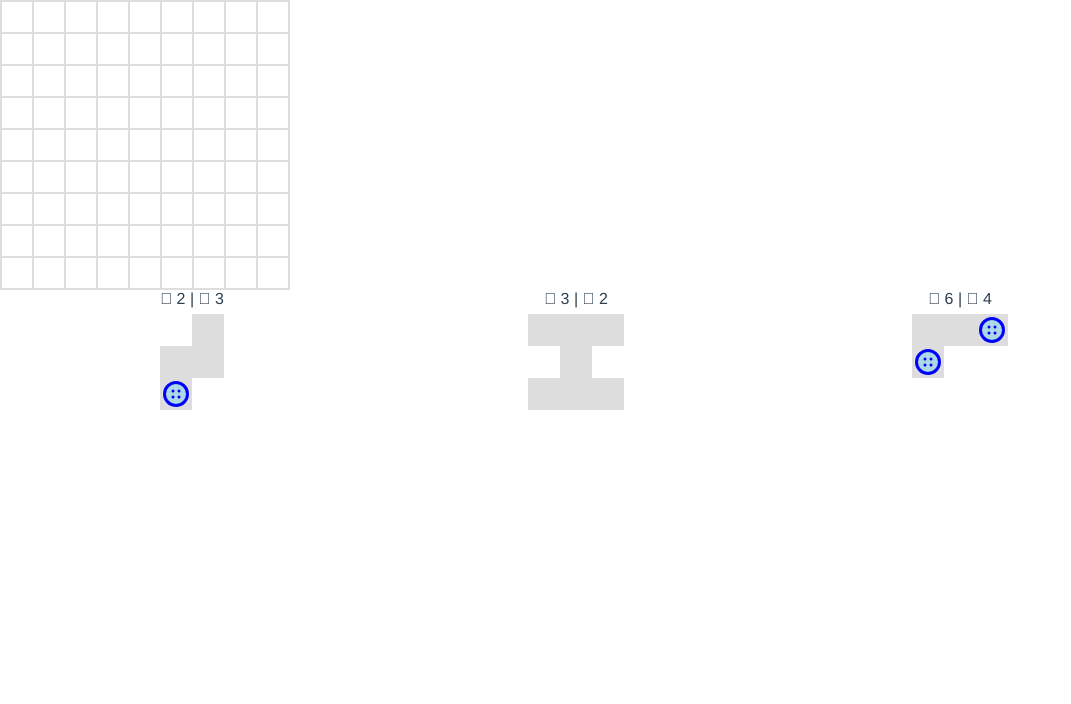
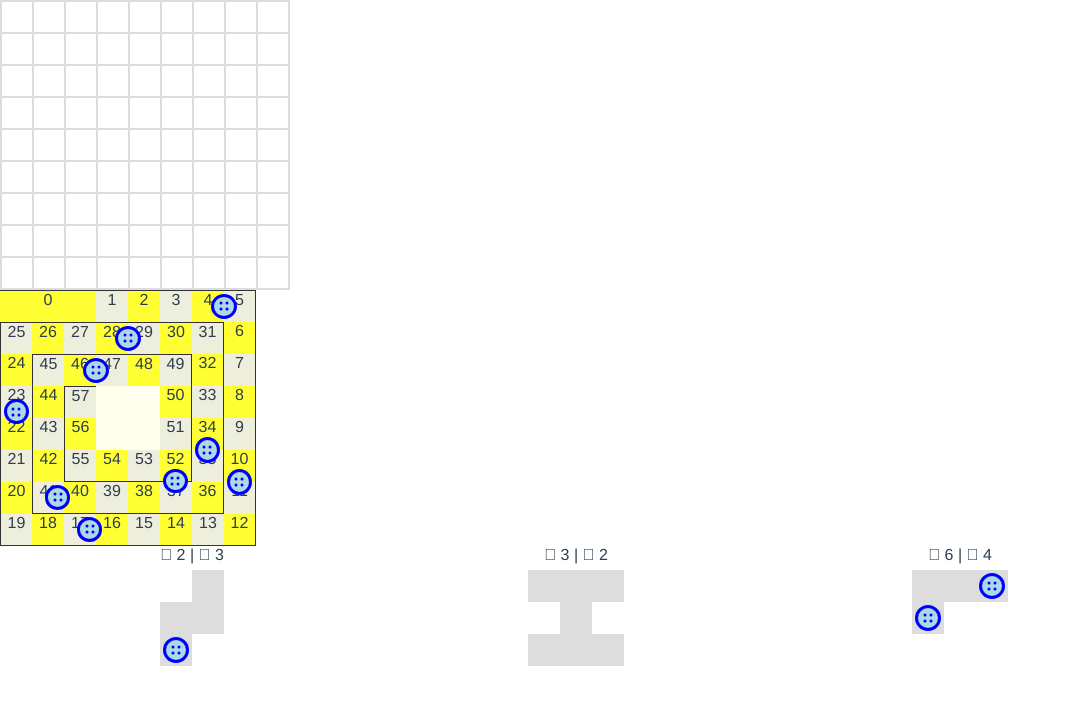
Before and after one commit to salmiak/patchwork, a Vue app: page / in a window 1280 px wide. Shown: the top 704 px of the page, without its empty margins (0-1071 px from the left). Built offline with nearby package versions, Linux system fonts and the light colour scheme.

Commit message:
Work on play board

```diff
--- a/src/App.vue
+++ b/src/App.vue
@@ -1,20 +1,23 @@
 <template>
   <div id="app">
-    <my-board :tile="tile" @tilestored="removeTileFromArray" />
+    <quilt-board :tile="tile" @tilestored="removeTileFromArray" />
+    <play-board />
     <tile-list :tile-id-array="tileIdArray" @tileselected="tileSelected" />
   </div>
 </template>
 
 <script>
 import _ from 'lodash'
-import MyBoard from './components/MyBoard.vue'
+import QuiltBoard from './components/QuiltBoard.vue'
+import PlayBoard from './components/PlayBoard.vue'
 import TileList from './components/TileList.vue'
 import tiles from './assets/tiles.json'
 
 export default {
   name: 'app',
   components: {
-    MyBoard,
+    QuiltBoard,
+    PlayBoard,
     TileList
   },
   data () {
--- a/src/assets/base.less
+++ b/src/assets/base.less
@@ -1,2 +1,2 @@
-@cells: 9;
+@quiltBoardCells: 9;
 @size: 32px;
--- /dev/null
+++ b/src/components/PlayBoard.vue
@@ -0,0 +1,174 @@
+<template lang="html">
+  <div id="playBoard">
+    <div v-for="(length, index) in sections" :key="`sec-${index}`" class="section">
+      <div v-for="cell in cells.splice(0,length)" :key="cell.index" :class="{tripple: cell.size === 3, button: cell.button}" class="cell">
+        {{cell.index}}
+        <div v-if="cell.button" class="button" />
+      </div>
+    </div>
+  </div>
+
+</template>
+
+<script>
+import _ from 'lodash'
+export default {
+  name: "PlayBoard",
+  computed: {
+    sections () {
+      return [6, 7, 7, 6, 6, 5, 5, 4, 4, 3, 3, 2]
+    },
+    cells () {
+      var cells = _.map(_.range(64), i => {
+        return {
+          index: i,
+          size: 1,
+          button: false
+        }
+      })
+      cells[0].size = 3
+      cells[4].button = true
+      cells[10].button = true
+      cells[16].button = true
+      cells[22].button = true
+      cells[28].button = true
+      cells[34].button = true
+      cells[40].button = true
+      cells[46].button = true
+      cells[52].button = true
+      return cells
+    }
+  }
+}
+</script>
+
+<style lang="less" scoped>
+@import '../assets/base.less';
+@cells: 8;
+@buttonSize: 80%;
+#playBoard {
+  width: @cells * @size;
+  height: @cells * @size;
+  background: #FFFFEE;
+  position: relative;
+  box-sizing: content-box;
+}
+.section {
+  display: flex;
+  position: absolute;
+  box-sizing: border-box;
+
+  &:nth-child(4n+1) .cell {
+    &:nth-child(2n) {
+      background: #EEEEDD;
+    }
+    border-top: 1px solid #333;
+    &:last-child {
+      border-right: 1px solid #333;
+    }
+    .button {
+      top: 50% - @buttonSize/2;
+      left: 100% - @buttonSize/2;
+    }
+  }
+  &:nth-child(4n+2) .cell {
+    &:nth-child(2n) {
+      background: #EEEEDD;
+    }
+    border-right: 1px solid #333;
+    &:last-child {
+      border-bottom: 1px solid #333;
+    }
+    .button {
+      top: 100% - @buttonSize/2;
+      left: 50% - @buttonSize/2;
+    }
+  }
+  &:nth-child(4n+3) .cell {
+    &:nth-child(2n+1) {
+      background: #EEEEDD;
+    }
+    border-bottom: 1px solid #333;
+    &:last-child {
+      border-left: 1px solid #333;
+    }
+    .button {
+      top: 50% - @buttonSize/2;
+      left: -100% + @buttonSize/2;
+    }
+  }
+  &:nth-child(4n+4) .cell {
+    &:nth-child(2n) {
+      background: #EEEEDD;
+    }
+    border-left: 1px solid #333;
+    &:last-child {
+      border-top: 1px solid #333;
+    }
+    .button {
+      top: -100% + @buttonSize/2;
+      left: 50% - @buttonSize/2;
+    }
+  }
+
+  &:nth-child(2n+2) {
+    width: @size;
+    flex-wrap: wrap;
+  }
+  &:nth-child(4n+3) {
+    flex-direction: row-reverse;
+  }
+  &:nth-child(4n+4) {
+    flex-direction: column-reverse;
+  }
+  &:nth-child(2) { top: @size; right: 0; }
+  &:nth-child(3) { bottom: 0; right: @size; }
+  &:nth-child(4) { top: @size; left: 0; }
+  &:nth-child(5) { top: @size; left: @size; }
+  &:nth-child(6) { top: @size*2; right: @size; }
+  &:nth-child(7) { bottom: @size; right: @size*2; }
+  &:nth-child(8) { top: @size*2; left: @size; }
+  &:nth-child(9) { top: @size*2; left: @size*2; }
+  &:nth-child(10) { top: @size*3; right: @size*2; }
+  &:nth-child(11) { bottom: @size*2; right: @size*3; }
+  &:nth-child(12) { top: @size*3; left: @size*2; }
+  &:nth-child(13) { top: @size*3; left: @size*3; }
+}
+.cell {
+  position: relative;
+  width: @size;
+  height: @size;
+  background: #FFFF33;
+  box-sizing: border-box;
+  &.tripple {
+    width: @size*3
+  }
+  .button {
+    display: block;
+    width: @buttonSize;
+    height: @buttonSize;
+    border-radius: 100%;
+    border: 3px solid blue;
+    background: lightblue;
+    position: absolute;
+    z-index: 100;
+    box-sizing: border-box;
+    &::before {
+      @holeSize: 3px;
+      content: '';
+      display: block;
+      width: @holeSize;
+      height: @holeSize;
+      border-radius: @holeSize*2;
+      background: blue;
+      box-shadow: 0 @holeSize*2 0 blue, @holeSize*2 @holeSize*2 0 blue, @holeSize*2 0 0 blue;
+      position: absolute;
+      top: 50%;
+      left: 50%;
+      transform: translate(-1.5*@holeSize,-1.5*@holeSize);
+      z-index: 150;
+      box-sizing: border-box;
+    }
+  }
+}
+</style>
--- a/src/components/MyBoard.vue
+++ b/src/components/QuiltBoard.vue
@@ -9,7 +9,7 @@
 <script>
 import _ from 'lodash'
 export default {
-  name: 'my-board',
+  name: 'QuiltBoard',
   props: ['tile'],
   data () {
     return {
@@ -120,8 +120,8 @@ export default {
 @import '../assets/base.less';
 @fontSize: 1px;
 .board {
-  width: @cells * @size;
-  height: @cells * @size;
+  width: @quiltBoardCells * @size;
+  height: @quiltBoardCells * @size;
   border: 1px solid #DDD;
   box-sizing: content-box;
   display: flex;
```
